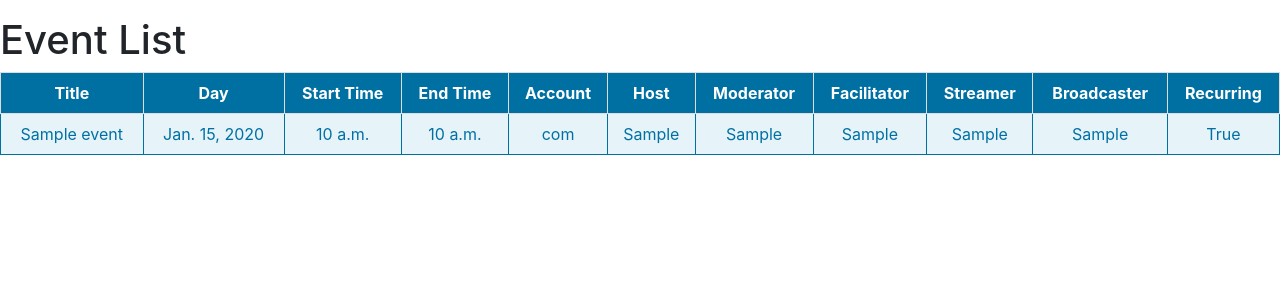
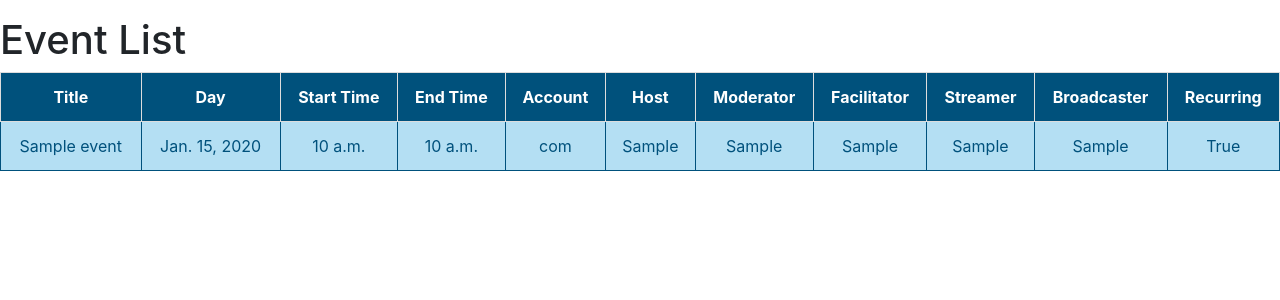
Before and after one commit to cfgdelaware23/Team-10, a Django app: page /events/ in a window 1280 px wide. Shown: the part 57-357 px from the top of the page. Run offline with Django 4.2, Linux system fonts and the light colour scheme; tables that the repository leaves empty hold one stand-in row (values such as "Sample post"); some libraries are stand-ins or nearby versions.

Commit message:
Modified styles.css

```diff
--- a/ACBproject/myapp/static/css/styles.css
+++ b/ACBproject/myapp/static/css/styles.css
@@ -189,27 +189,27 @@
     margin: 0 auto; /* Add margin:auto to center the form horizontally */
     padding: 20px; /* Add some padding to center vertically */
 }
-
-/* Change color scheme to blue */
+/* Adjust the blue color for a slightly darker shade */
 #json-table th {
-    background: #0070A3; /* Change to blue color code */
-    color: #FFFFFF; /* Change to white text color */
+    background: #00517C; /* Darker blue color */
+    color: #FFFFFF; /* White text color */
 }
 
 #json-table td {
-    border: 1px solid #0070A3; /* Change to blue color code */
-    background: #E6F4F9; /* Change to a light blue background color */
-    color: #0070A3; /* Change to blue color code */
+    border: 1px solid #00517C; /* Darker blue color */
+    background: #B4DFF3; /* Slightly darker blue background color */
+    color: #00517C; /* Darker blue color */
 }
 
 /* Center the table on the page */
 #json-table {
-    width: 100%; /* Make the table 100% width */
-    margin: 0 auto; /* Add margin:auto to center the table horizontally */
-    border-collapse: collapse; /* Collapse borders to avoid double borders */
+    width: 100%;
+    margin: 0 auto;
+    border-collapse: collapse;
 }
 
-#json-table th, #json-table td {
-    padding: 8px; /* Add padding for better spacing */
-    text-align: center; /* Center text horizontally within cells */
+#json-table th,
+#json-table td {
+    padding: 12px; /* Increased padding for smoother appearance */
+    text-align: center;
 }
```
